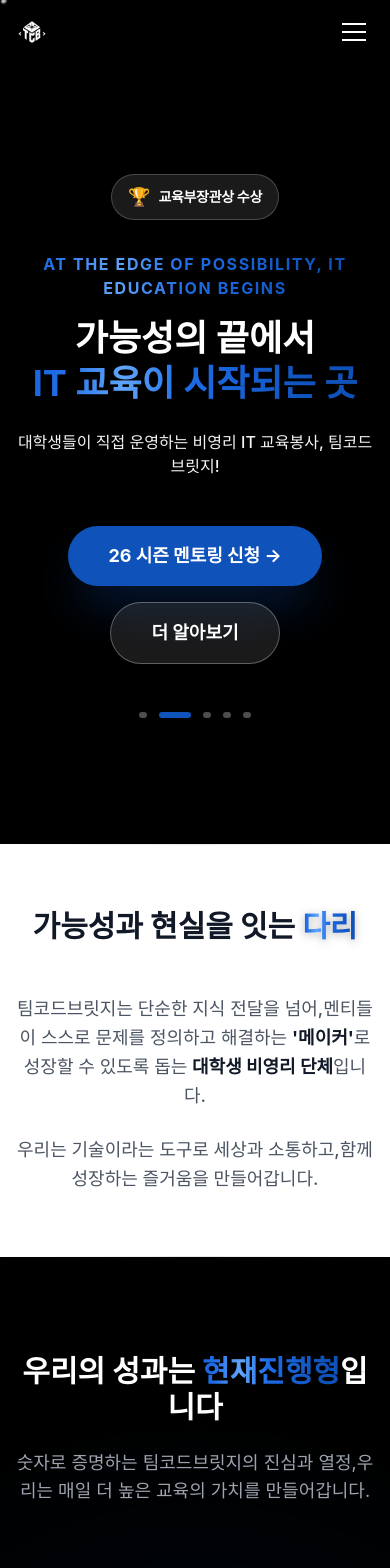
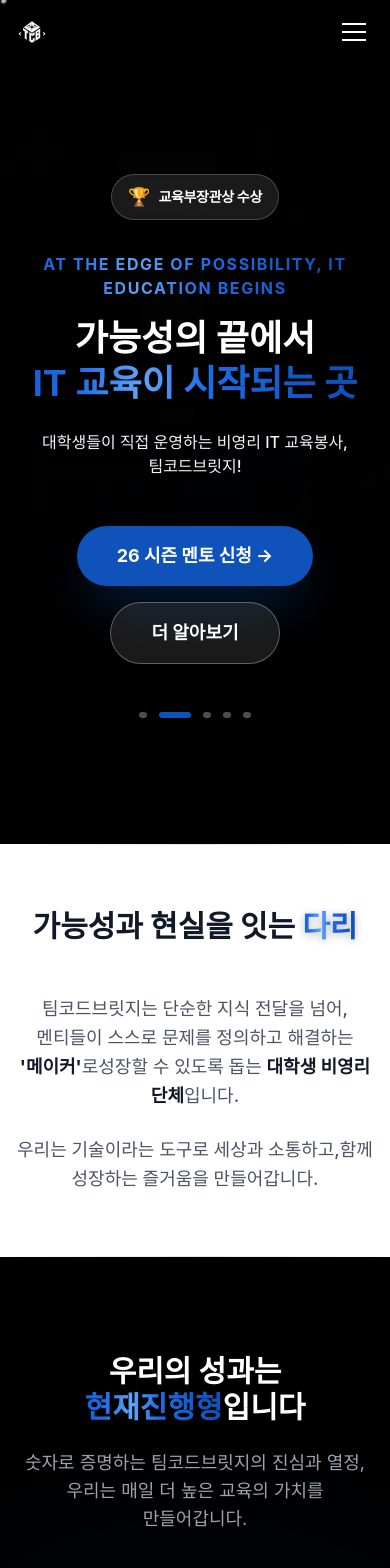
Before and after one commit to team-code-bridge-kr/teamcodebridge, a Next.js app: page / in a window 390 px wide. Shown: the top 1568 px of the page. Built offline with nearby package versions, Linux system fonts and the light colour scheme; a web font is replaced by a local one.

Commit message:
[Update] 한국어 줄바꿈 최적화(break-keep) 및 멘토 신청 문구 통일

```diff
--- a/components/About.tsx
+++ b/components/About.tsx
@@ -37,11 +37,11 @@
             initial={{ opacity: 0, y: 20 }}
             whileInView={{ opacity: 1, y: 0 }}
             viewport={{ once: true }}
-            className="text-2xl md:text-3xl font-bold text-gray-900 mb-3"
+            className="text-2xl md:text-3xl font-bold text-gray-900 mb-3 break-keep"
           >
             TeamCodeBridge 멘토, <span className="gradient-text">왜 특별할까요?</span>
           </motion.h2>
-          <p className="text-gray-600 text-sm md:text-base max-w-xl mx-auto leading-relaxed">
+          <p className="text-gray-600 text-sm md:text-base max-w-xl mx-auto leading-relaxed break-keep">
             단순히 코딩을 잘하는 것을 넘어, 실전 경험과 교육 철학을 겸비한<br className="hidden md:block" />
             상위 1%의 대학생 멘토진이 함께합니다.
           </p>
@@ -67,8 +67,8 @@
               <div className="text-2xl mb-3 group-hover:scale-110 transition-transform duration-300">
                 {item.icon}
               </div>
-              <h3 className="text-base font-bold text-gray-900 mb-1.5">{item.title}</h3>
-              <p className="text-gray-600 text-xs md:text-sm leading-relaxed">{item.desc}</p>
+              <h3 className="text-base font-bold text-gray-900 mb-1.5 break-keep">{item.title}</h3>
+              <p className="text-gray-600 text-xs md:text-sm leading-relaxed break-keep">{item.desc}</p>
             </motion.div>
           ))}
         </div>
--- a/components/Achievement.tsx
+++ b/components/Achievement.tsx
@@ -67,11 +67,11 @@
                         initial={{ opacity: 0, y: 20 }}
                         animate={isInView ? { opacity: 1, y: 0 } : {}}
                         transition={{ duration: 0.6 }}
-                        className="text-3xl md:text-5xl font-bold text-white mb-6"
+                        className="text-3xl md:text-5xl font-bold text-white mb-6 break-keep"
                     >
                         우리의 성과는 <span className="gradient-text">현재진행형</span>입니다
                     </motion.h2>
-                    <p className="text-gray-400 text-lg md:text-xl max-w-2xl mx-auto">
+                    <p className="text-gray-400 text-lg md:text-xl max-w-2xl mx-auto break-keep">
                         숫자로 증명하는 팀코드브릿지의 진심과 열정,<br className="hidden md:block" />
                         우리는 매일 더 높은 교육의 가치를 만들어갑니다.
                     </p>
@@ -92,7 +92,7 @@
                                     <Counter value={stat.value} decimals={stat.decimals} />
                                     <span className="text-primary-400 text-xl md:text-2xl">{stat.suffix}</span>
                                 </div>
-                                <div className="text-gray-300 text-sm md:text-base font-semibold drop-shadow-md">
+                                <div className="text-gray-300 text-sm md:text-base font-semibold drop-shadow-md break-keep">
                                     {stat.label}
                                 </div>
                             </motion.div>
@@ -102,7 +102,7 @@
                         initial={{ opacity: 0 }}
                         animate={isInView ? { opacity: 1 } : {}}
                         transition={{ duration: 0.6, delay: 0.5 }}
-                        className="text-center text-gray-500 text-xs md:text-sm font-medium"
+                        className="text-center text-gray-500 text-xs md:text-sm font-medium break-keep"
                     >
                         * 2025.12.28 기준
                     </motion.div>
@@ -123,8 +123,8 @@
                             <div className="inline-block px-3 py-0.5 bg-primary-500/20 text-primary-500 rounded-full text-xs font-bold mb-4">
                                 Achievement
                             </div>
-                            <h3 className="text-xl md:text-2xl font-bold text-white mb-3">교육부장관상 수상</h3>
-                            <p className="text-gray-400 text-sm md:text-base leading-relaxed mb-5">
+                            <h3 className="text-xl md:text-2xl font-bold text-white mb-3 break-keep">교육부장관상 수상</h3>
+                            <p className="text-gray-400 text-sm md:text-base leading-relaxed mb-5 break-keep">
                                 IT 교육의 혁신성과 공익성을 인정받아 교육부장관상을 수상하였습니다.
                                 학생들의 미래를 설계하는 교육의 가치를 증명했습니다.
                             </p>
@@ -132,7 +132,7 @@
                                 <div className="w-10 h-10 bg-white/10 rounded-full flex items-center justify-center">
                                     <span className="text-white font-bold text-lg">01</span>
                                 </div>
-                                <span className="text-white font-medium text-sm md:text-base">대한민국 IT 교육의 표준</span>
+                                <span className="text-white font-medium text-sm md:text-base break-keep">대한민국 IT 교육의 표준</span>
                             </div>
                         </div>
                     </motion.div>
@@ -151,8 +151,8 @@
                             <div className="inline-block px-3 py-0.5 bg-white/20 text-white rounded-full text-xs font-bold mb-4">
                                 Vision
                             </div>
-                            <h3 className="text-xl md:text-2xl font-bold text-white mb-3">더 넓은 세상으로</h3>
-                            <p className="text-white/80 text-sm md:text-base leading-relaxed mb-5">
+                            <h3 className="text-xl md:text-2xl font-bold text-white mb-3 break-keep">더 넓은 세상으로</h3>
+                            <p className="text-white/80 text-sm md:text-base leading-relaxed mb-5 break-keep">
                                 우리의 목표는 멈추지 않습니다. 더 많은 학생들에게 꿈을 심어주고,
                                 미래 인재를 양성하기 위해 끊임없이 도전합니다.
                             </p>
@@ -160,7 +160,7 @@
                                 <div className="w-10 h-10 bg-white/20 rounded-full flex items-center justify-center">
                                     <span className="text-white font-bold text-lg">02</span>
                                 </div>
-                                <span className="text-white font-medium text-sm md:text-base">글로벌 IT 인재 양성의 허브</span>
+                                <span className="text-white font-medium text-sm md:text-base break-keep">글로벌 IT 인재 양성의 허브</span>
                             </div>
                         </div>
                     </motion.div>
--- a/components/CTA.tsx
+++ b/components/CTA.tsx
@@ -24,12 +24,12 @@
           transition={{ duration: 0.6 }}
           className="text-center"
         >
-          <h2 className="text-2xl md:text-3xl lg:text-4xl font-bold text-white mb-4">
+          <h2 className="text-2xl md:text-3xl lg:text-4xl font-bold text-white mb-4 break-keep">
             TeamCodeBridge와 함께 할
             <br />
             여러분을 기다립니다
           </h2>
-          <p className="text-base md:text-lg text-gray-300 mb-8 max-w-2xl mx-auto">
+          <p className="text-base md:text-lg text-gray-300 mb-8 max-w-2xl mx-auto break-keep">
             가능성의 끝에서 IT 교육의 시작!
             <br />
             함께 성장하고 함께 만들어가는 TeamCodeBridge
--- a/components/Footer.tsx
+++ b/components/Footer.tsx
@@ -21,7 +21,7 @@
     {
       title: '지원하기',
       links: [
-        { name: '26 시즌 멘토링', href: '/#recruit' },
+        { name: '26 시즌 멘토', href: '/#recruit' },
         { name: '스쿨어택 신청', href: '/#recruit' },
         { name: '파트너십 문의', href: 'mailto:support@teamcodebridge.dev' },
       ],
--- a/components/Hero.tsx
+++ b/components/Hero.tsx
@@ -96,7 +96,7 @@
             initial={{ opacity: 0, y: 30 }}
             animate={{ opacity: 1, y: 0 }}
             transition={{ duration: 0.8, delay: 0.1 }}
-            className="text-4xl md:text-5xl lg:text-6xl font-bold text-white mb-6 leading-tight drop-shadow-[0_4px_12px_rgba(0,0,0,0.5)]"
+            className="text-4xl md:text-5xl lg:text-6xl font-bold text-white mb-6 leading-tight drop-shadow-[0_4px_12px_rgba(0,0,0,0.5)] break-keep"
           >
             가능성의 끝에서
             <br />
@@ -109,7 +109,7 @@
             initial={{ opacity: 0, y: 30 }}
             animate={{ opacity: 1, y: 0 }}
             transition={{ duration: 0.8, delay: 0.2 }}
-            className="text-gray-100 text-base md:text-lg max-w-3xl mx-auto mb-12 font-medium drop-shadow-[0_2px_8px_rgba(0,0,0,0.5)]"
+            className="text-gray-100 text-base md:text-lg max-w-3xl mx-auto mb-12 font-medium drop-shadow-[0_2px_8px_rgba(0,0,0,0.5)] break-keep"
           >
             대학생들이 직접 운영하는 비영리 IT 교육봉사, 팀코드브릿지!
           </motion.p>
@@ -125,7 +125,7 @@
               href="#recruit"
               className="bg-brand text-white px-10 py-4 rounded-full font-bold text-lg hover:bg-brand-light transition-all transform hover:scale-105 shadow-2xl shadow-brand/40"
             >
-              26 시즌 멘토링 신청 →
+              26 시즌 멘토 신청 →
             </a>
             <a
               href="#about"
--- a/components/Introduction.tsx
+++ b/components/Introduction.tsx
@@ -19,7 +19,7 @@
                         initial={{ opacity: 0, y: 20 }}
                         animate={isInView ? { opacity: 1, y: 0 } : {}}
                         transition={{ duration: 0.8 }}
-                        className="text-3xl md:text-5xl font-bold text-gray-900 mb-12 leading-tight"
+                        className="text-3xl md:text-5xl font-bold text-gray-900 mb-12 leading-tight break-keep"
                     >
                         가능성과 현실을 잇는 <span className="gradient-text">다리</span>
                     </motion.h2>
@@ -30,12 +30,12 @@
                         transition={{ duration: 0.8, delay: 0.2 }}
                         className="max-w-3xl space-y-6"
                     >
-                        <p className="text-gray-600 text-lg md:text-xl leading-relaxed font-medium">
+                        <p className="text-gray-600 text-lg md:text-xl leading-relaxed font-medium break-keep">
                             팀코드브릿지는 단순한 지식 전달을 넘어,<br className="hidden md:block" />
                             멘티들이 스스로 문제를 정의하고 해결하는 <span className="text-gray-900 font-bold">'메이커'</span>로<br className="hidden md:block" />
                             성장할 수 있도록 돕는 <span className="text-gray-900 font-bold">대학생 비영리 단체</span>입니다.
                         </p>
-                        <p className="text-gray-600 text-lg md:text-xl leading-relaxed font-medium">
+                        <p className="text-gray-600 text-lg md:text-xl leading-relaxed font-medium break-keep">
                             우리는 기술이라는 도구로 세상과 소통하고,<br className="hidden md:block" />
                             함께 성장하는 즐거움을 만들어갑니다.
                         </p>
--- a/components/Projects.tsx
+++ b/components/Projects.tsx
@@ -100,10 +100,10 @@
           transition={{ duration: 0.6 }}
           className="text-center mb-12"
         >
-          <h2 className="text-2xl md:text-3xl font-bold text-white mb-3">
+          <h2 className="text-2xl md:text-3xl font-bold text-white mb-3 break-keep">
             함께 성장한 <span className="gradient-text">학생들의 이야기</span>
           </h2>
-          <p className="text-sm md:text-base text-gray-400">
+          <p className="text-sm md:text-base text-gray-400 break-keep">
             팀코드브릿지와 함께 꿈을 현실로 만든 멘티들의 생생한 후기입니다
           </p>
         </motion.div>
@@ -138,14 +138,14 @@
                     {item.icon}
                   </div>
 
-                  <p className="text-white/90 text-sm md:text-base leading-relaxed mb-8 font-medium italic">
+                  <p className="text-white/90 text-sm md:text-base leading-relaxed mb-8 font-medium italic break-keep">
                     "{item.review}"
                   </p>
 
                   <div className="flex items-center border-t border-white/10 pt-6">
                     <div>
-                      <h4 className="text-white font-bold text-base">{item.name} 학생</h4>
-                      <p className="text-gray-500 text-xs mt-1">{item.school}</p>
+                      <h4 className="text-white font-bold text-base break-keep">{item.name} 학생</h4>
+                      <p className="text-gray-500 text-xs mt-1 break-keep">{item.school}</p>
                     </div>
                   </div>
                 </div>
```
